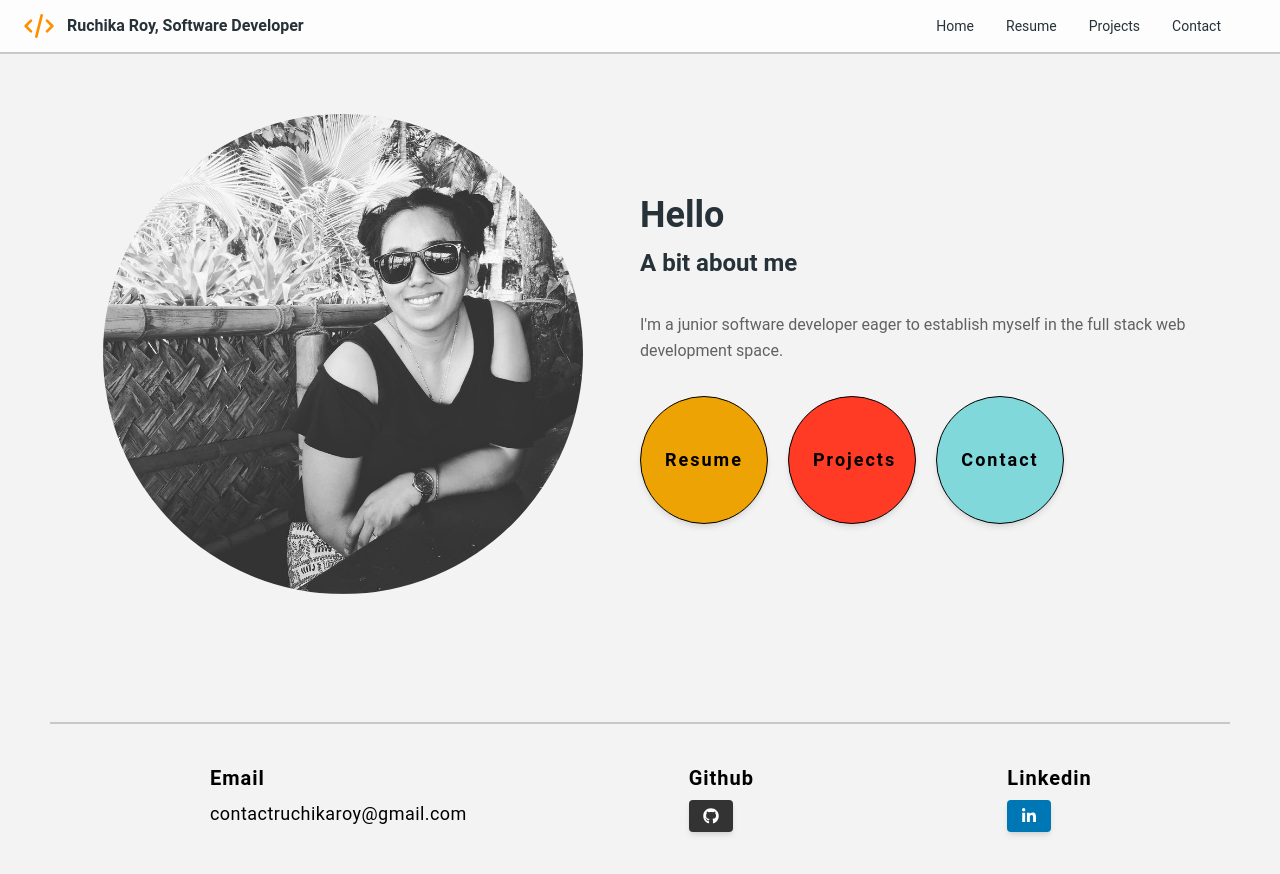
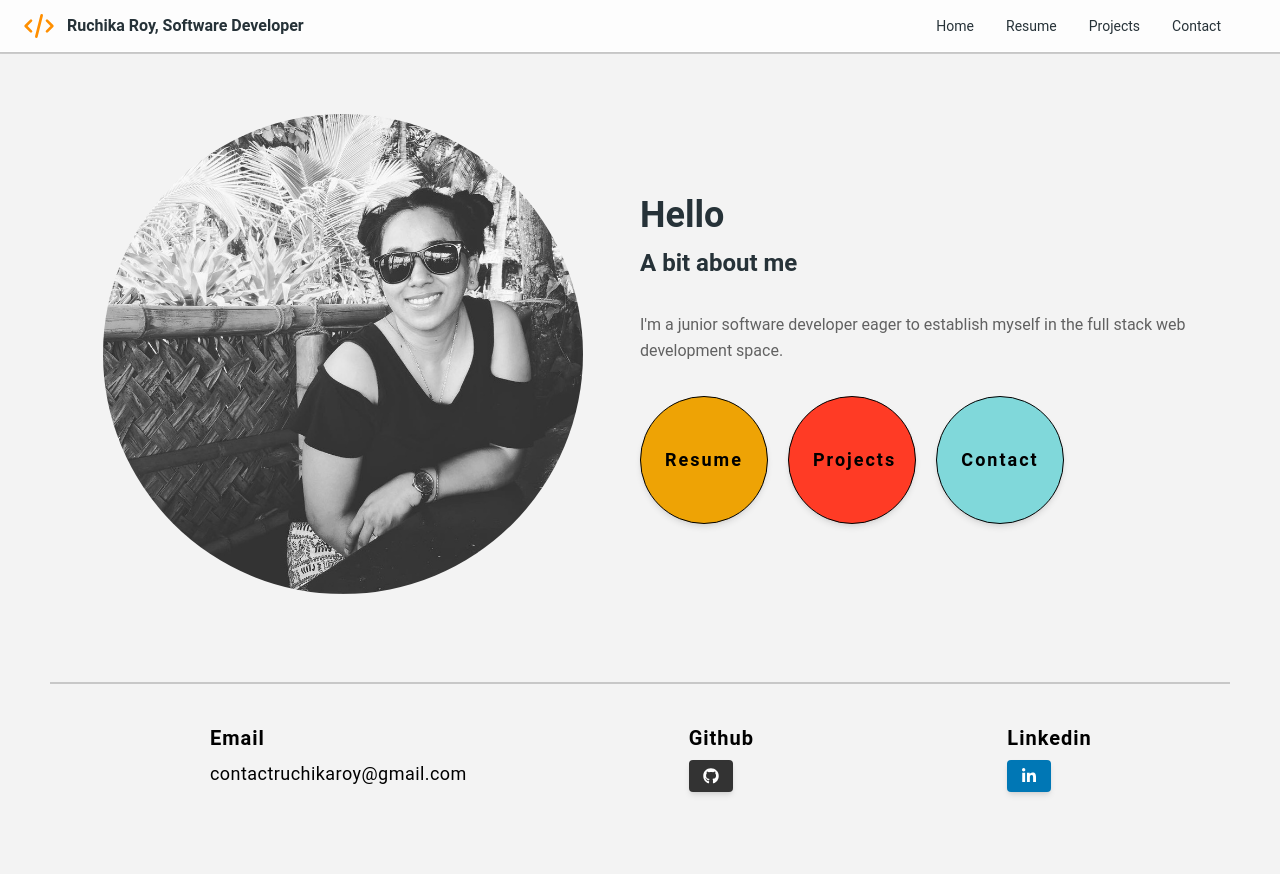
Before and after one commit to ruchikaroy/rr_portfolio_website, a React (Vite) app: page / in a window 1280 px wide. Shown: the top 874 px of the page. After the commit the page ends 848 px from the top, so only its background shows below. Built offline with nearby package versions, Linux system fonts and the light colour scheme.

Commit message:
made changes to footer styling

```diff
--- a/src/Components/Footer.tsx
+++ b/src/Components/Footer.tsx
@@ -3,10 +3,7 @@ import { Typography } from "@material-tailwind/react";
 const Footer = () => {
   return (
     <>
-      <div
-        style={{ border: "solid 0.5px #c7c7c7" }}
-        className="mx-10 mt-10"
-      ></div>
+      <div style={{ border: "solid 0.5px #c7c7c7" }} className="mx-10"></div>
       <div className=" grid grid-cols-1 lg:grid-cols-3 gap-4 m-10">
         <div>
           <div className="mb-2 font-sans font-bold text-xl tracking-wider lg:ml-40">
```
